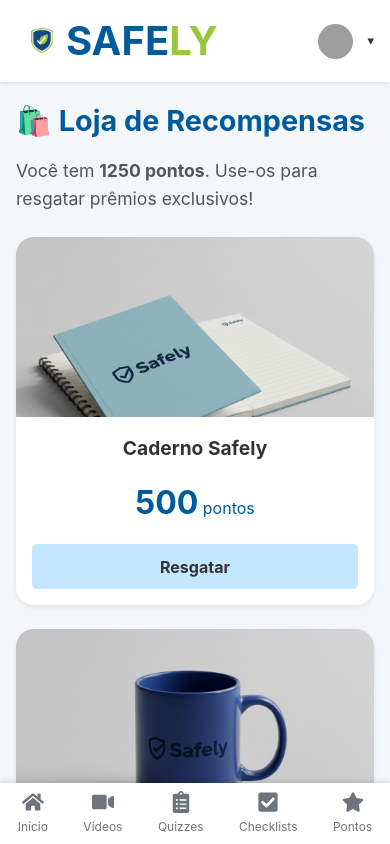
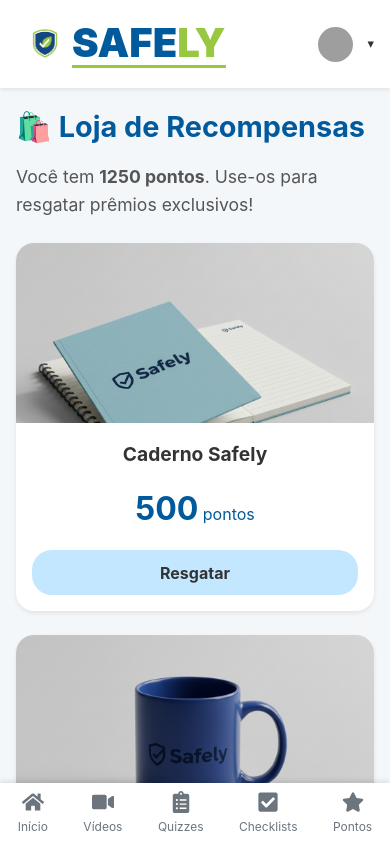
Before and after one commit to vinisik/safely, a React (Create React App) app: page /recompensas in a window 390 px wide. Both pictures are taken after typing "Sample", "Sample123" into the empty fields and a click on the button "Entrar". Shown: the top 844 px of the page. Built offline with nearby package versions, Linux system fonts and the light colour scheme; grey boxes are pictures that could not be loaded.

Commit message:
Mudança na logo e outras

```diff
--- a/src/index.css
+++ b/src/index.css
@@ -69,8 +69,9 @@
 /* Estilo para o nome da empresa */
 .logo-name-safe {
   font-size: 2.5rem;
-  font-weight: bold;
+  font-weight: 1000;
   color: var(--primary-color);
+  border-bottom: 3px solid var(--secondary-company-color);
 }
 
 .logo-name-wrapper {
@@ -80,12 +81,14 @@
 
 .logo-name-ly {
   font-size: 2.5rem;
-  font-weight: bold;
+  font-weight: 1000;
   color: var(--secondary-company-color);
+  border-bottom: 3px solid var(--secondary-company-color);
 }
 
 /* Estilo para o slogan */
 .logo-tagline {
+  padding: 1.2rem;
   font-size: 0.75rem;
   font-weight: 500;
   color: #555;
@@ -106,8 +109,8 @@
   font-size: inherit;
 }
 .header .logo img {
-  height: 100px;
-  width: auto;
+  height: 3.5rem;
+  margin-right: 0px;
 }
 .header nav.desktop-nav {
   position: absolute;
@@ -1267,14 +1270,14 @@
   background-color: var(--secondary-color);
   color: #333;
   border: none;
-  border-radius: 5px;
+  border-radius: 20px;
   cursor: pointer;
   font-weight: bold;
   transition: background-color 0.2s, opacity 0.2s;
 }
 
 .btn-reward:hover {
-  background-color: #ffda6a;
+  background-color: #84c8f5;
 }
 
 /* Estilo para o botão desabilitado */
@@ -1320,11 +1323,12 @@
     padding: 1rem;
   }
   .header .logo {
-    font-size: 1.8rem;
+    font-size: 2rem;
   }
 
   .header .logo img {
-  margin-right: 0;
+    height: 3.5rem;
+    margin-right: 0;
 }
 
   .logo-tagline {
@@ -1411,7 +1415,7 @@
 
 @media (max-width: 480px) {
     .header .logo img {
-        height: 50px;
+        height: 3.5rem;
     }
     .hero-banner {
       height: 200px;
```
